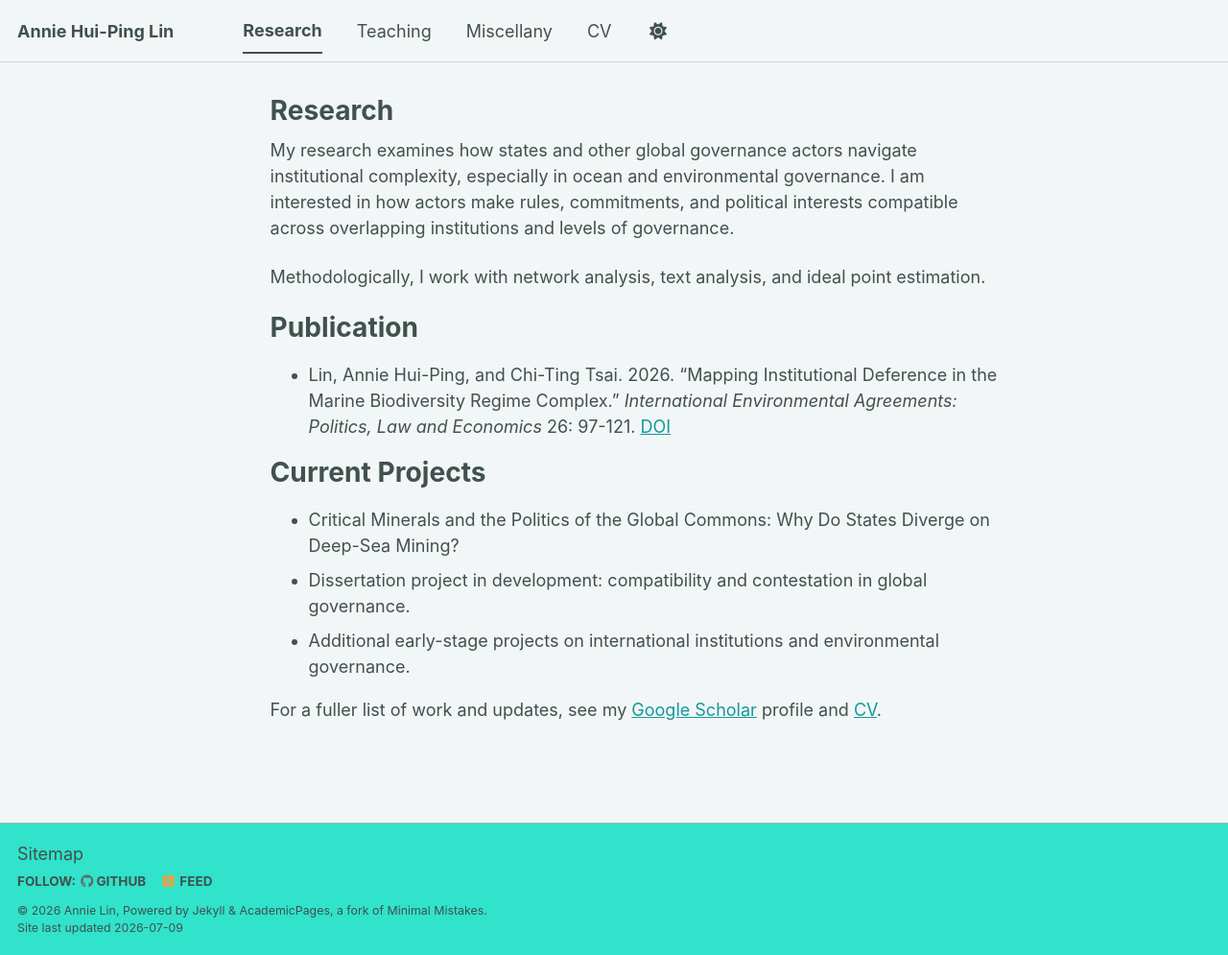
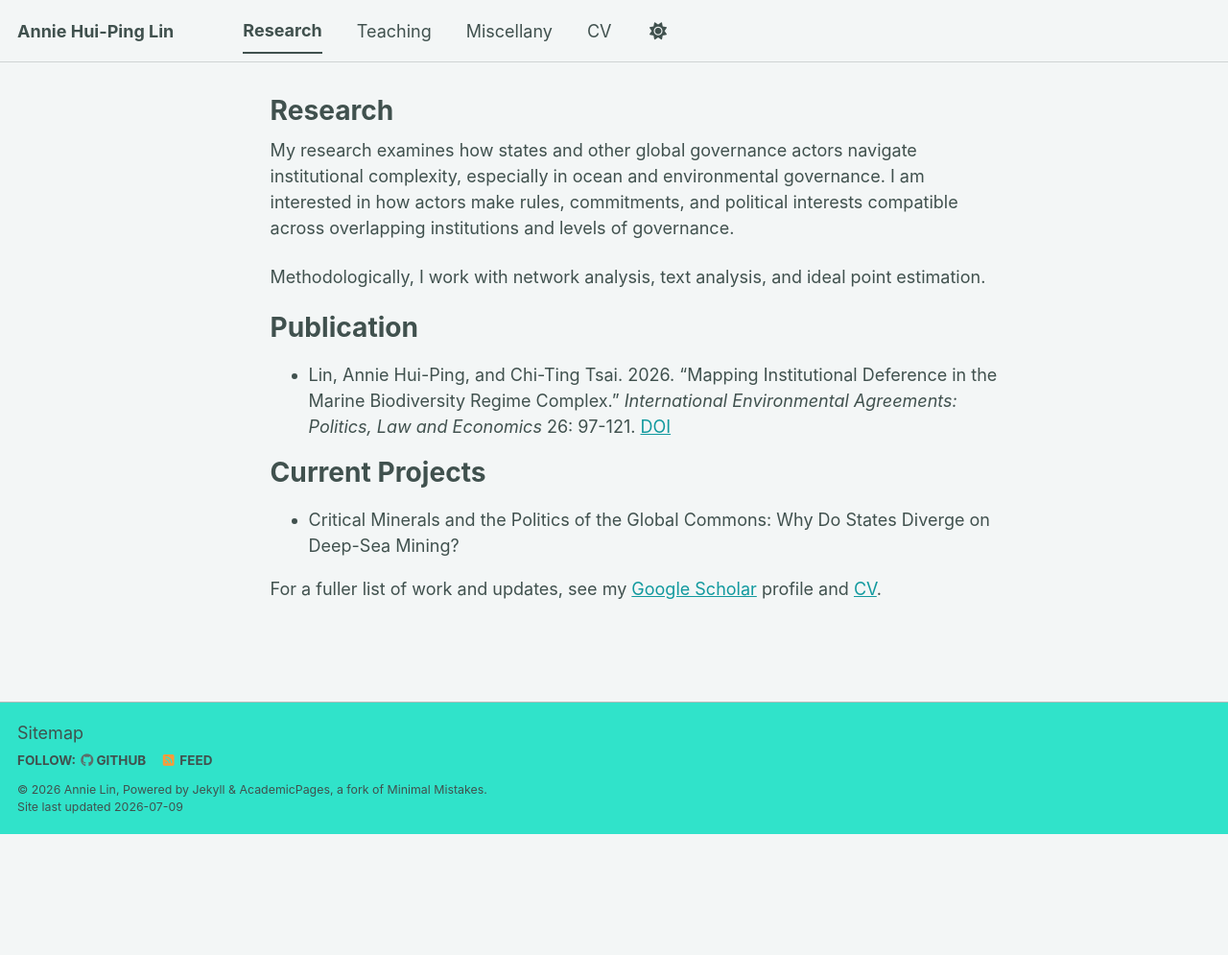
Before and after one commit to anniehplin/anniehplin.github.io, a Jekyll site: the page built from _pages/research.md, in a window 1280 px wide and 995 px high. Shown: the whole window at 96% size. Built offline with Jekyll 4.4.1, drawn with Linux system fonts in a browser that asks for light colours; a script bundle is joined from its source files by our own code; library files that are not in the unit come from our copies.

Commit message:
Trim current projects list

```diff
--- a/_pages/research.md
+++ b/_pages/research.md
@@ -20,7 +20,5 @@ Current Projects
 ======
 
 * Critical Minerals and the Politics of the Global Commons: Why Do States Diverge on Deep-Sea Mining?
-* Dissertation project in development: compatibility and contestation in global governance.
-* Additional early-stage projects on international institutions and environmental governance.
 
 For a fuller list of work and updates, see my [Google Scholar](https://scholar.google.com/citations?user=4lubvigAAAAJ&hl=en) profile and [CV](/files/Lin_Full_CV_June_2026.pdf).
```
